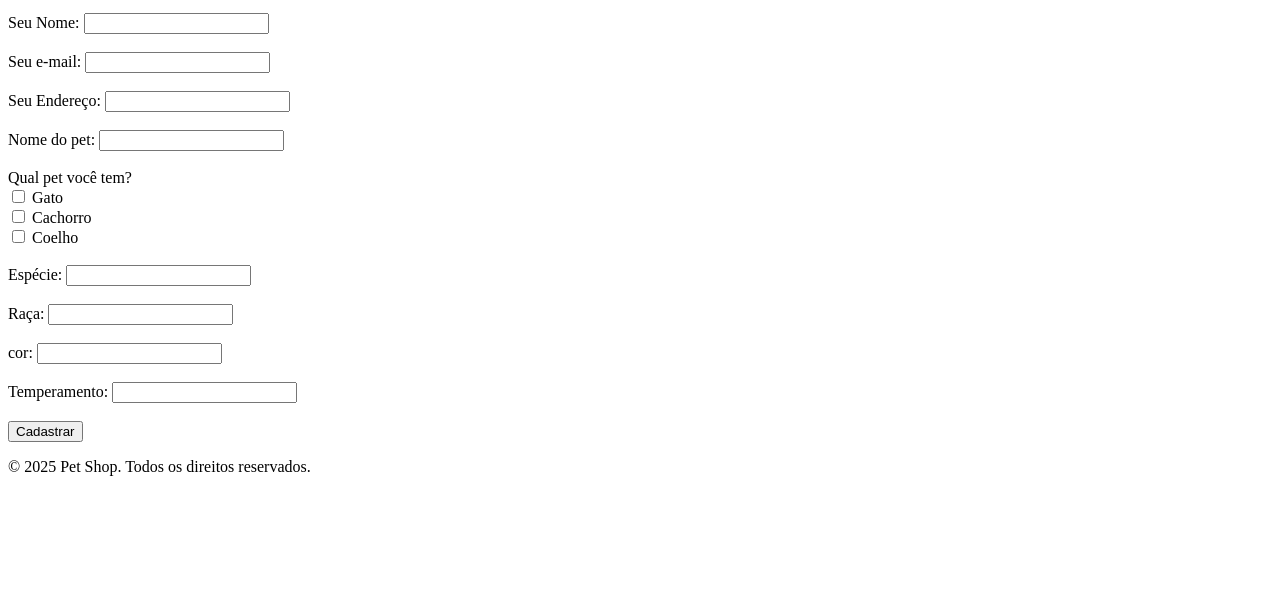
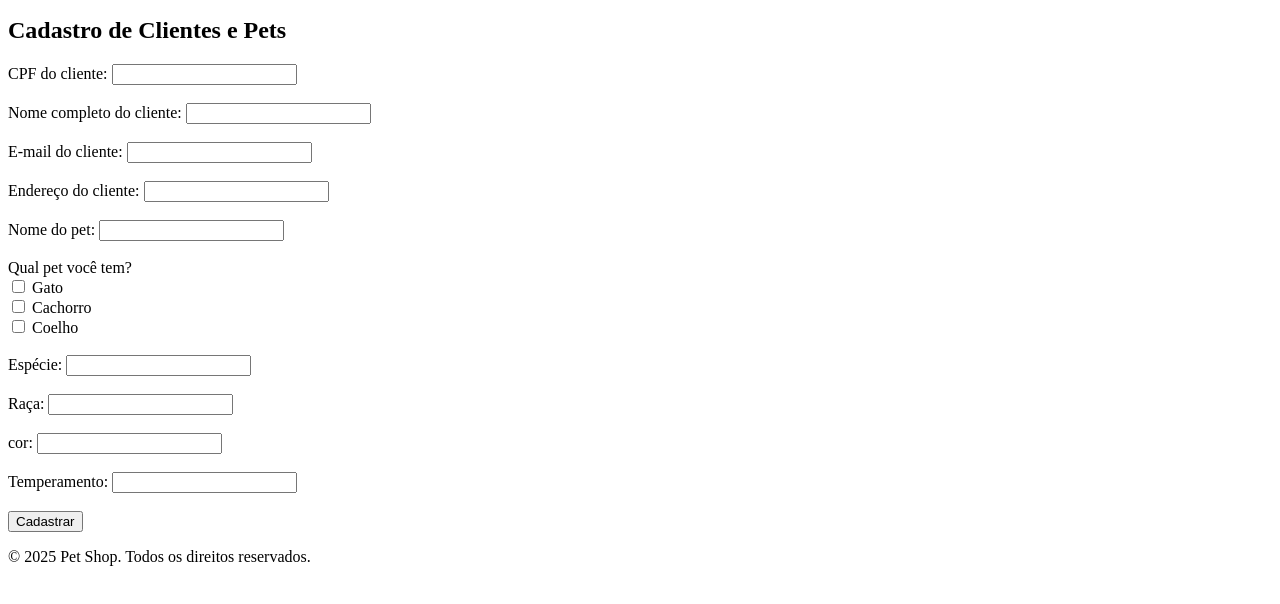
Before and after one commit to JohnMoreno23/petshop, a plain HTML site: page pets.html in a window 1280 px wide. Shown: the part 184-788 px from the top of the page. Drawn offline with Linux system fonts and the light colour scheme.

Commit message:
arrumando codigo

```diff
--- a/pets.html
+++ b/pets.html
@@ -1,22 +1,8 @@
 <!DOCTYPE html>
+        <!-- Início do documento HTML -->
 <html lang="pt-br">
-<head>
-    <!-- ajuste de caracteres -->
-    <meta charset="UTF-8">
-    <!-- mexe com escala e compatibilidade de navegadores -->
-    <meta name="viewport" content="width=device-width, initial-scale=1.0">
-    <!-- titulo da pagina -->
-    <title>Pet Shop</title>
-</head>
-<body>
-    <!--  -->
-    <header>
-        <!-- Declaração do tipo de documento -->
-        <!DOCTYPE html>
-        <!-- Início do documento HTML -->
-        <html lang="en">
         <!-- Cabeçalho do documento -->
-        <head>
+    <head>
             <!-- Especifica a codificação de caracteres para o documento HTML -->
             <meta charset="UTF-8">
             <!-- Define a viewport para tornar o site responsivo -->
@@ -42,15 +28,18 @@
                     Lorem, ipsum dolor sit amet consectetur adipisicing elit. Repellat repellendus fugit cumque. Nesciunt facere, numquam, sed illum nam soluta architecto aliquam vero rerum, repudiandae inventore velit nostrum. Doloremque, at deleniti.
                 </p>
             </section>
-            <form  method="post">
-                <label for="nome">Seu Nome:</label>
-                <input type="text" name="nomed" id="nomed"><br><br>
-                <label for="email">Seu e-mail:</label>
+            <form  method="post"> <!-- criando formulario -->
+                <h2>Cadastro de Clientes e Pets</h2>
+                <label for="nome">CPF do cliente:</label>
+                <input type="number" name="cpf" id="cpf" required><br><br>
+                <label for="nome">Nome completo do cliente:</label>
+                <input type="text" name="nomed" id="nomed" required><br><br>
+                <label for="email">E-mail do cliente:</label>
                 <input type="email" name="email" id="email"><br><br>
-                <label for="end">Seu Endereço:</label>
+                <label for="end">Endereço do cliente:</label>
                 <input type="text" name="end" id="end"><br><br>
                 <label for="nomep">Nome do pet:</label>
-                <input type="text" name="nomep" id="nomep"><br><br>
+                <input type="text" name="nomep" id="nomep" required><br><br>
                 <label for="tipoPet">Qual pet você tem?</label><br>
                 <input type="checkbox" id="gato" name="tipoPet" value="Gato">
                 <label for="gato">Gato</label><br>
@@ -74,9 +63,5 @@
             <!-- Parágrafo com informações de direitos autorais -->
             <p>&copy; 2025 Pet Shop. Todos os direitos reservados.</p>
             </footer>
-        </body>
-        </html>
-    </header>
-
-</body>
+ </body>
 </html>
```
